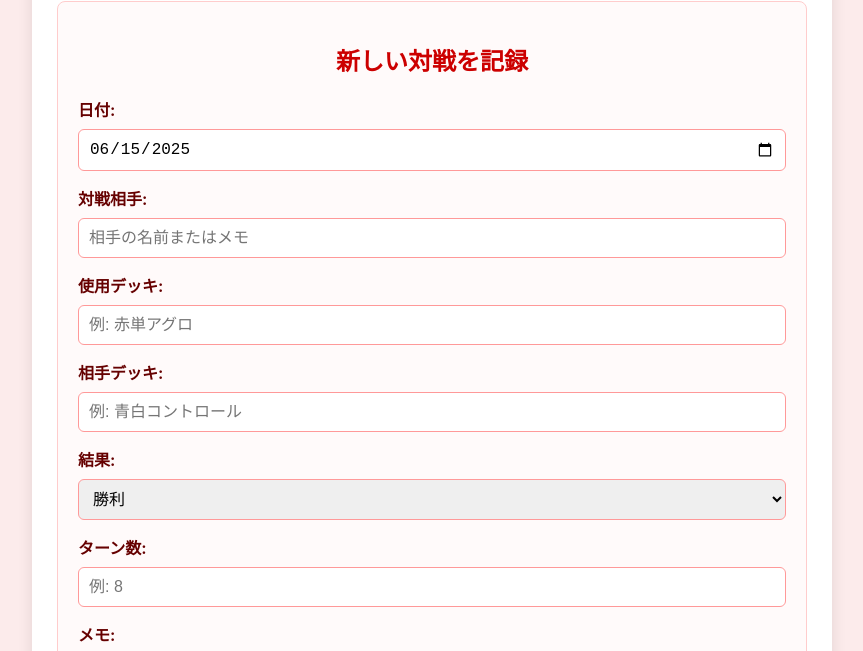
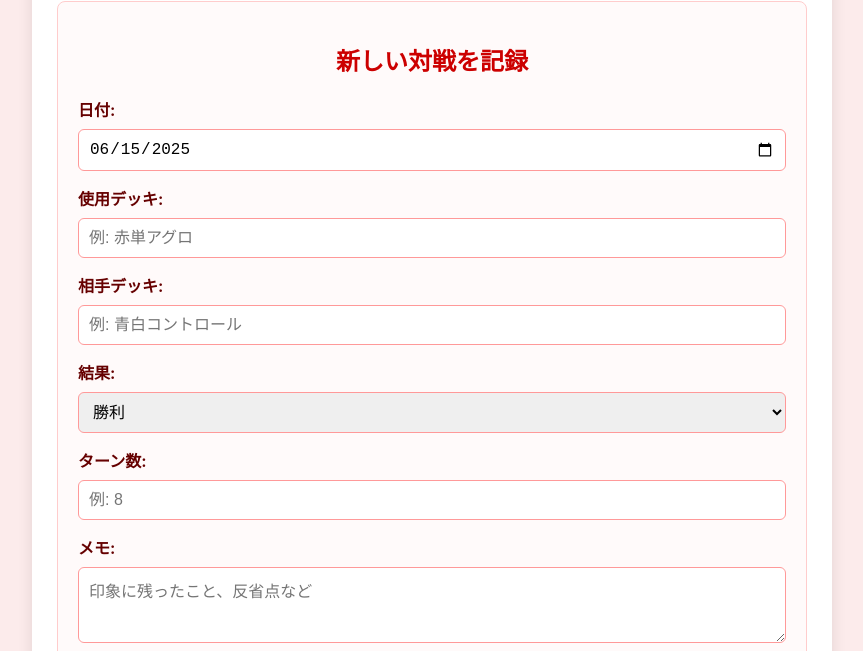
Before and after one commit to Narumu-Kido/-, a plain HTML site: page index.html in a window 1280 px wide. Shown: the part 131-782 px from the top of the page, without its empty margins (208-1071 px from the left). Drawn offline with nearby package versions, Linux system fonts and the light colour scheme.

```diff
--- a/index.html
+++ b/index.html
@@ -259,8 +259,7 @@
                 <label for="matchDate">日付:</label>
                 <input type="date" id="matchDate" required><br>
 
-                <label for="opponent">対戦相手:</label>
-                <input type="text" id="opponent" placeholder="相手の名前またはメモ" required><br>
+
 
                 <label for="myDeck">使用デッキ:</label>
                 <input type="text" id="myDeck" placeholder="例: 赤単アグロ" required><br>
```
